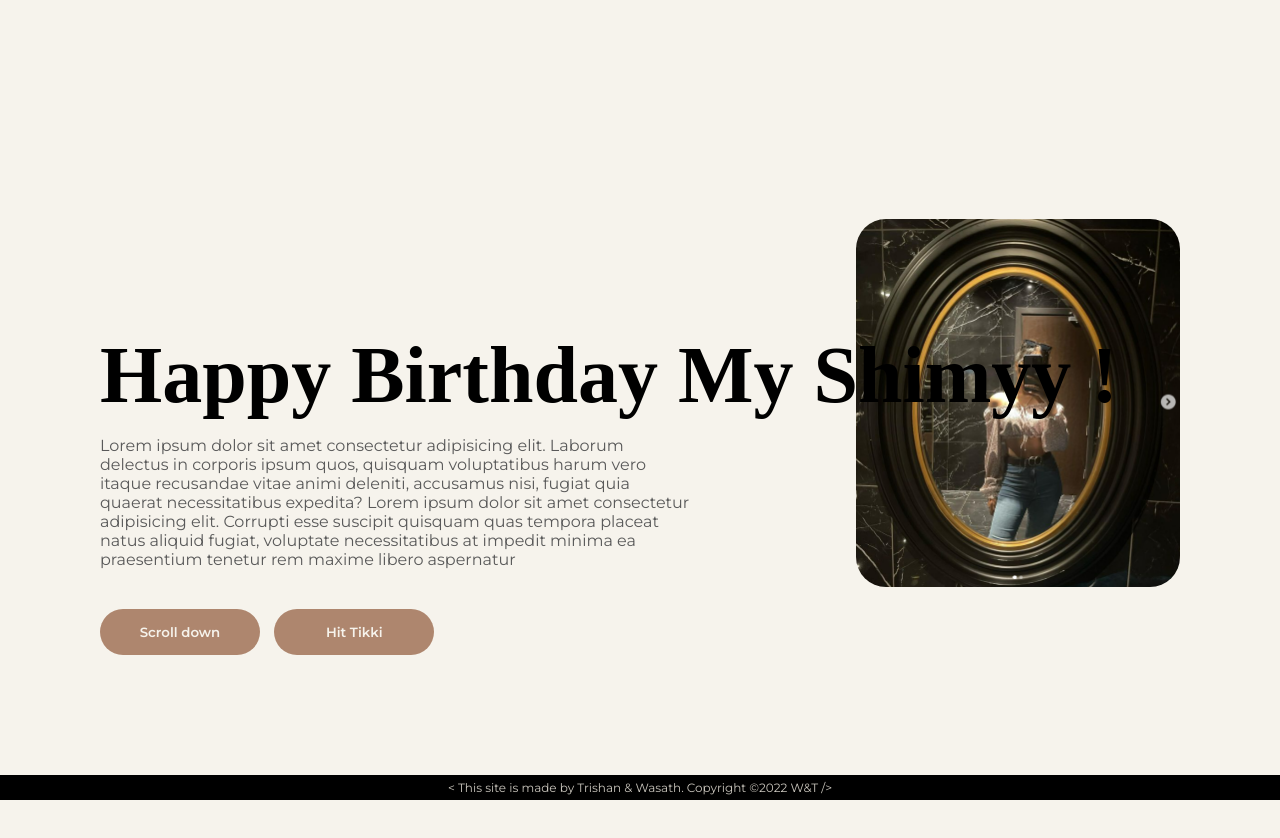
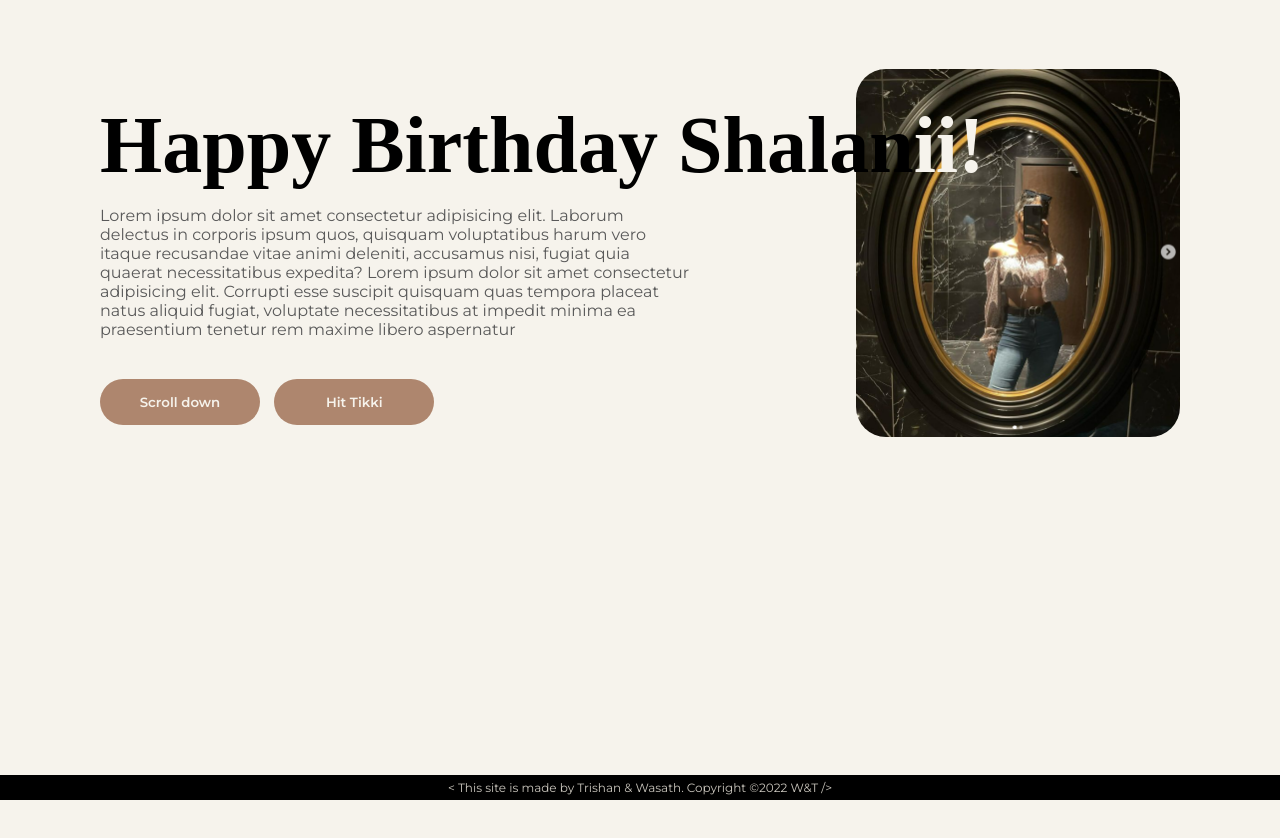
Before and after one commit to WasathTheekshana/shimara-web-2, a plain HTML site: page index.html in a window 1280 px wide. After the commit the page ends 800 px from the top, so only its background shows below. Drawn offline with Linux system fonts and the light colour scheme; a web font is replaced by a local one.

Commit message:
edited the image placement and the text on image

```diff
--- a/css/style.scss
+++ b/css/style.scss
@@ -17,12 +17,14 @@
 
 body{
     background-color: var(--primary-color);
+
 }
 
 
 .hero{
 
-    margin: 330px 100px;
+    margin: 100px 100px;
+
 
 
 
@@ -48,6 +50,11 @@ body{
         color: var(--3-col);
     }
 
+    .ii{
+        color: rgb(246,243,236);
+        font-family: 'Montserrat ';
+    }
+
     .btn{
 
         // text-align: right;
@@ -71,8 +78,8 @@ body{
 
     img{
         float: right;
-        margin-top: -350px;
-        border-radius: 30px
+        margin-top: -270px;
+        border-radius: 30px;
     }
 
 
--- a/index.html
+++ b/index.html
@@ -10,7 +10,7 @@
 <body>
 
     <div class="hero">
-        <h1>Happy Birthday My Shimyy !</h1>
+        <h1>Happy Birthday Shalan<span class="ii">ii!</span></h1>
 
         <div class="para">
             <p>Lorem ipsum dolor sit amet consectetur adipisicing elit.
```
Also changed, not shown: css/style.css, 1 other file.
